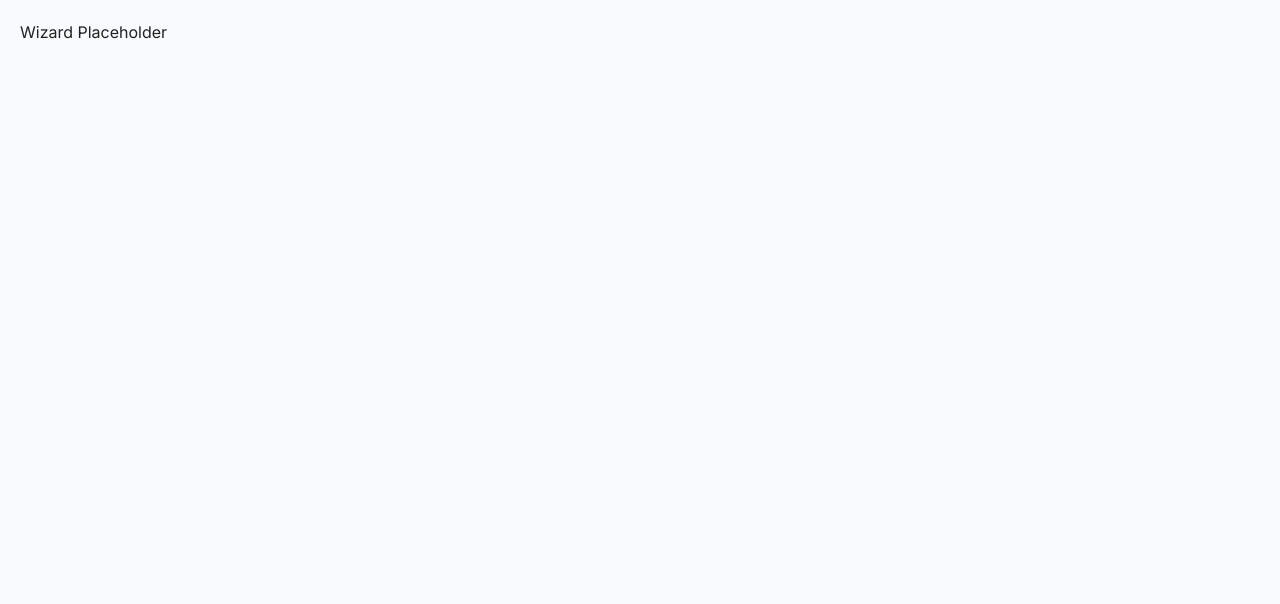
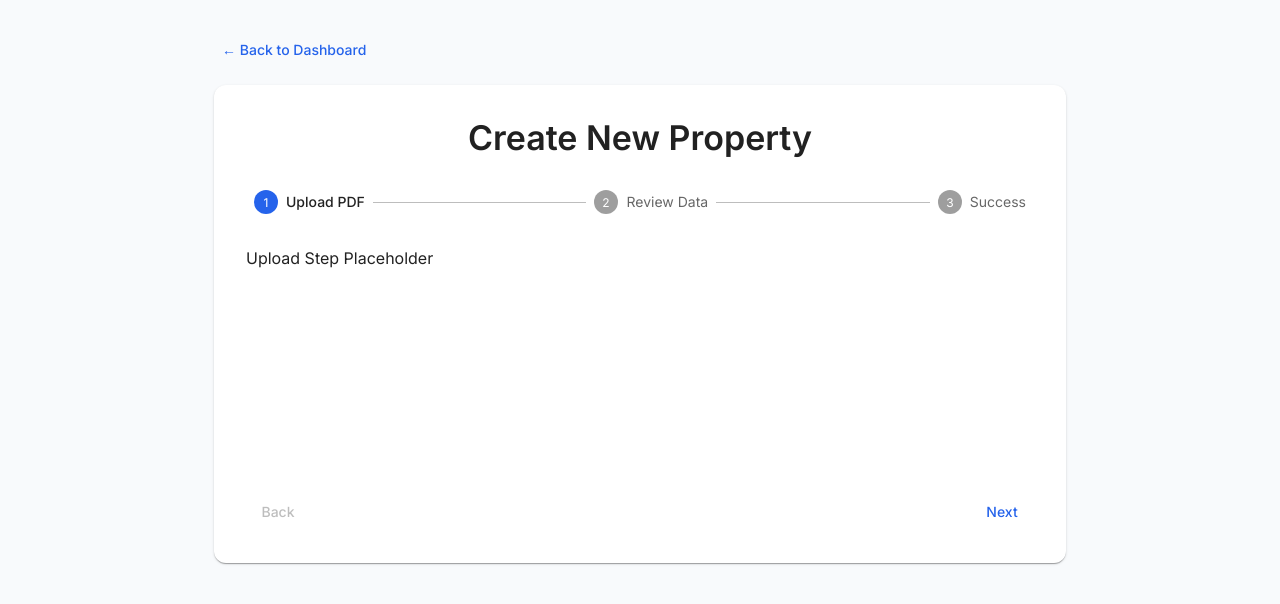
Before and after one commit to hammadahmad94/buena-case-study, a React (Vite) app in the folder client/: page /create in a window 1280 px wide. Shown: the top 604 px of the page. Built offline with nearby package versions, Linux system fonts and the light colour scheme.

Commit message:
refactor: removed pages and moved wizard logic to feature based folder structure

```diff
--- a/client/src/App.jsx
+++ b/client/src/App.jsx
@@ -2,15 +2,16 @@ import React from 'react';
 import { BrowserRouter as Router, Routes, Route, Navigate } from 'react-router-dom';
 
 // We will import feature entry points here later
-// import { DashboardPage } from './features/dashboard';
-// import { WizardPage } from './features/wizard';
+// We import feature entry points here
+import DashboardPage from './features/dashboard/ui/DashboardPage';
+import WizardPage from './features/wizard/ui/WizardPage';
 
 function App() {
   return (
     <Router>
       <Routes>
-        <Route path="/" element={<div style={{padding: 20}}>Dashboard Placeholder</div>} />
-        <Route path="/create" element={<div style={{padding: 20}}>Wizard Placeholder</div>} />
+        <Route path="/" element={<DashboardPage />} />
+        <Route path="/create" element={<WizardPage />} />
         <Route path="*" element={<Navigate to="/" replace />} />
       </Routes>
     </Router>
--- a/client/src/pages/Dashboard.jsx
+++ b/client/src/features/dashboard/ui/DashboardPage.jsx
@@ -2,7 +2,7 @@ import React from 'react';
 import { Container, Typography, Button, Box } from '@mui/material';
 import { useNavigate } from 'react-router-dom';
 
-export default function Dashboard() {
+export default function DashboardPage() {
   const navigate = useNavigate();
 
   return (
--- /dev/null
+++ b/client/src/features/wizard/ui/WizardPage.jsx
@@ -0,0 +1,74 @@
+import React, { useState } from 'react';
+import { Container, Typography, Button, Stepper, Step, StepLabel, Box, Paper } from '@mui/material';
+import { useNavigate } from 'react-router-dom';
+
+
+const steps = ['Upload PDF', 'Review Data', 'Success'];
+
+export default function WizardPage() {
+  const navigate = useNavigate();
+  const [activeStep, setActiveStep] = useState(0);
+  const [extractedData, setExtractedData] = useState(null);
+
+  const handleNext = () => {
+    setActiveStep((prevActiveStep) => prevActiveStep + 1);
+  };
+
+  const handleBack = () => {
+    setActiveStep((prevActiveStep) => prevActiveStep - 1);
+  };
+
+  const getStepContent = (step) => {
+      switch(step) {
+          case 0:
+              return <Typography>Upload Step Placeholder</Typography>;
+          case 1:
+               return <Typography>Review Step Placeholder</Typography>;
+          case 2:
+              return <Typography>Success Step Placeholder</Typography>;
+          default:
+              return <Typography>Unknown step</Typography>;
+      }
+  }
+
+  return (
+    <Container maxWidth="md" sx={{ mt: 4 }}>
+      <Button variant="text" onClick={() => navigate('/')} sx={{ mb: 2 }}>
+        &larr; Back to Dashboard
+      </Button>
+
+      <Paper sx={{ p: 4 }}>
+          <Typography variant="h4" gutterBottom align="center" sx={{ mb: 4 }}>
+            Create New Property
+          </Typography>
+
+          <Stepper activeStep={activeStep} sx={{ mb: 4 }}>
+            {steps.map((label) => (
+              <Step key={label}>
+                <StepLabel>{label}</StepLabel>
+              </Step>
+            ))}
+          </Stepper>
+
+          <Box mb={4} minHeight={200}>
+              {getStepContent(activeStep)}
+          </Box>
+
+          <Box sx={{ display: 'flex', flexDirection: 'row', pt: 2 }}>
+            <Button
+              color="inherit"
+              disabled={activeStep === 0}
+              onClick={handleBack}
+              sx={{ mr: 1 }}
+            >
+              Back
+            </Button>
+            <Box sx={{ flex: '1 1 auto' }} />
+            <Button onClick={handleNext}>
+              {activeStep === steps.length - 1 ? 'Finish' : 'Next'}
+            </Button>
+          </Box>
+      </Paper>
+    </Container>
+  );
+}
```
Also changed, not shown: client/src/features/wizard/api/api.js (added, +19 -0 lines), client/src/pages/Wizard.jsx (deleted, +0 -21 lines).
